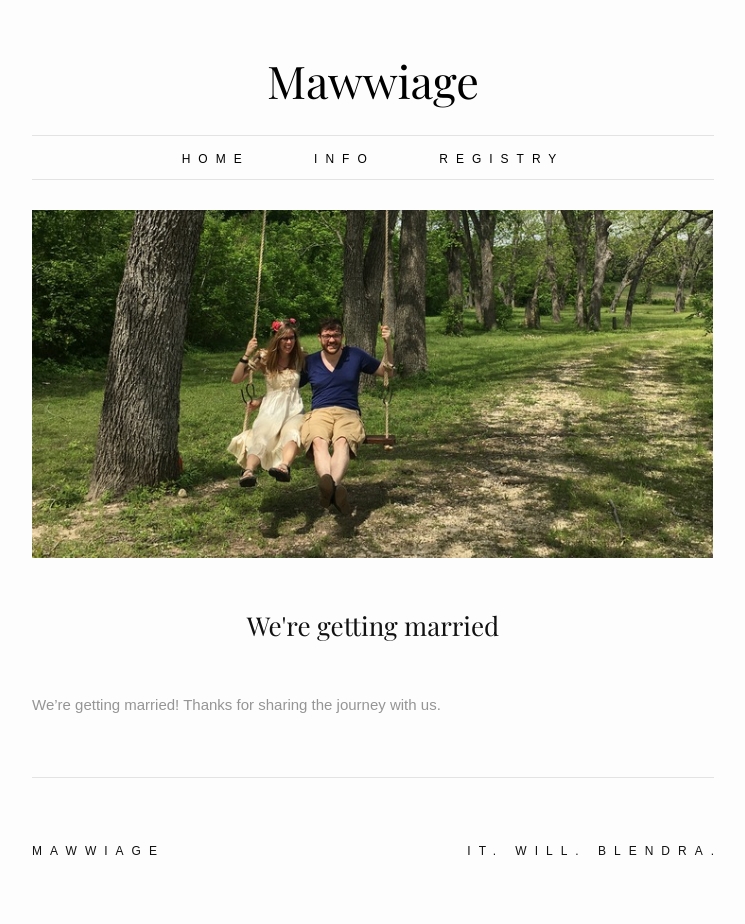
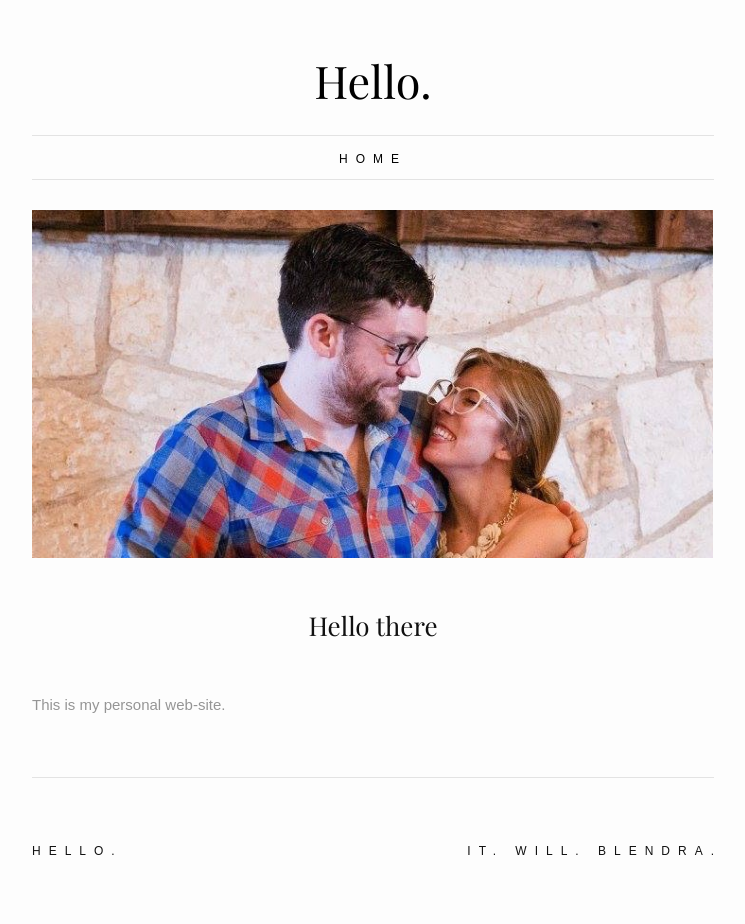
Before and after one commit to rblakemesser/rblakemesser.github.io, a Jekyll site: the page built from index.md, in a window 1280 px wide. Shown: the whole page, without its empty margins (267-1012 px from the left). Built offline with Jekyll 4.4.1, drawn with Linux system fonts in a browser that asks for light colours; some web fonts are replaced.

```diff
--- a/_config.yml
+++ b/_config.yml
@@ -6,13 +6,13 @@
 # 'jekyll serve'. If you change this file, please restart the server process.
 
 # Site settings
-title: Mawwiage
+title: Hello.
 author: Blake Messer
 email: rblakemesser@gmail.com
 description: > # this means to ignore newlines until "baseurl:"
   It. will. Blendra.
 baseurl: "" # the subpath of your site, e.g. /blog
-url: "http://blendra.sexy" # the base hostname & protocol for your site
+url: "http://rbm.link" # the base hostname & protocol for your site
 
 # Build settings
 markdown: kramdown
--- a/_sass/_layout/fiction.scss
+++ /dev/null
@@ -1,44 +0,0 @@
-.fiction-container {
-
-  text-align: center;
-
-  display: flex;
-  flex-wrap: wrap;
-  justify-content: space-between;
-  flex-direction: row;
-  align-content: space-between;
-
-  .story-container {
-    height: 600px;
-    width: 326px;
-
-    display: flex;
-    flex-direction: column;
-    align-items: center;
-
-    @media (max-width: $small-screen-width) {
-      margin: auto;
-    }
-
-    .story-image {
-      width: 326px;
-      height: 326px;
-    }
-
-    .story-title {
-      margin: 15px 0;
-    }
-
-    .snippet {
-      color: $paragraph-color;
-      margin-bottom: 10px;
-    }
-
-
-  }
-
-  h6 {
-    font-weight: 300;
-    font-size: 9.5px;
-  }
-}
--- a/css/main.scss
+++ b/css/main.scss
@@ -58,6 +58,5 @@ $nav-letter-spacing: 8px;
 // Import partials from `sass_dir` (defaults to `_sass`)
 @import
   "base",
-  "_layout/canvas",
-  "_layout/fiction"
+  "_layout/canvas"
 ;
--- a/index.md
+++ b/index.md
@@ -1,10 +1,10 @@
 ---
 layout: about
 title: home
-subtitle: We're getting married
+subtitle: Hello there
 nav: true
 permalink: /
-image: "kb3.jpg"
+image: "kb2.jpg"
 ---
 
-We're getting married! Thanks for sharing the journey with us.
+This is my personal web-site.
```
Also changed, not shown: _data/fiction.yml (deleted, +0 -295 lines), info.md (deleted, +0 -66 lines), registry.md (deleted, +0 -16 lines), assets/japan.jpeg (deleted), assets/kb10.jpg (deleted), assets/kb3.jpg (deleted).
